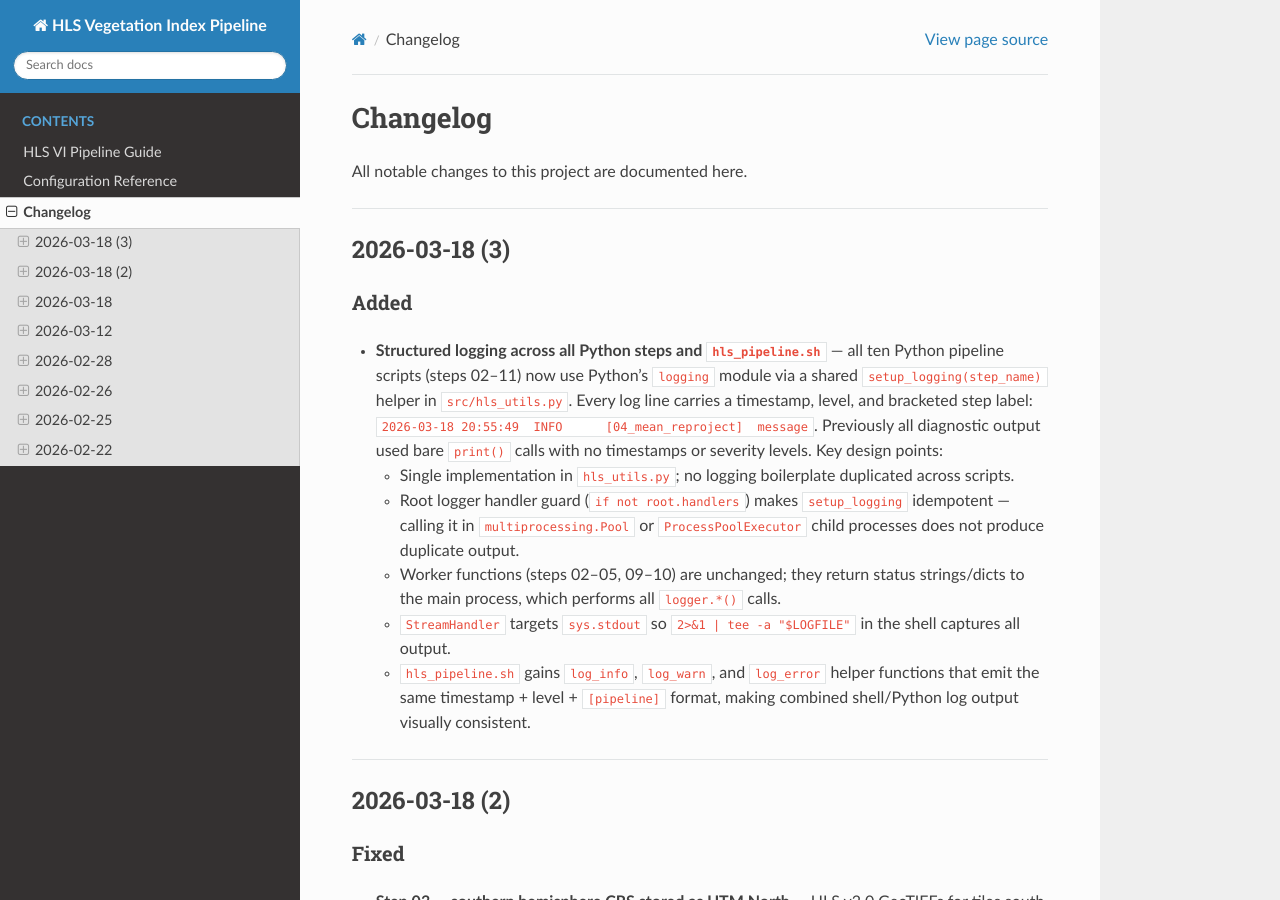
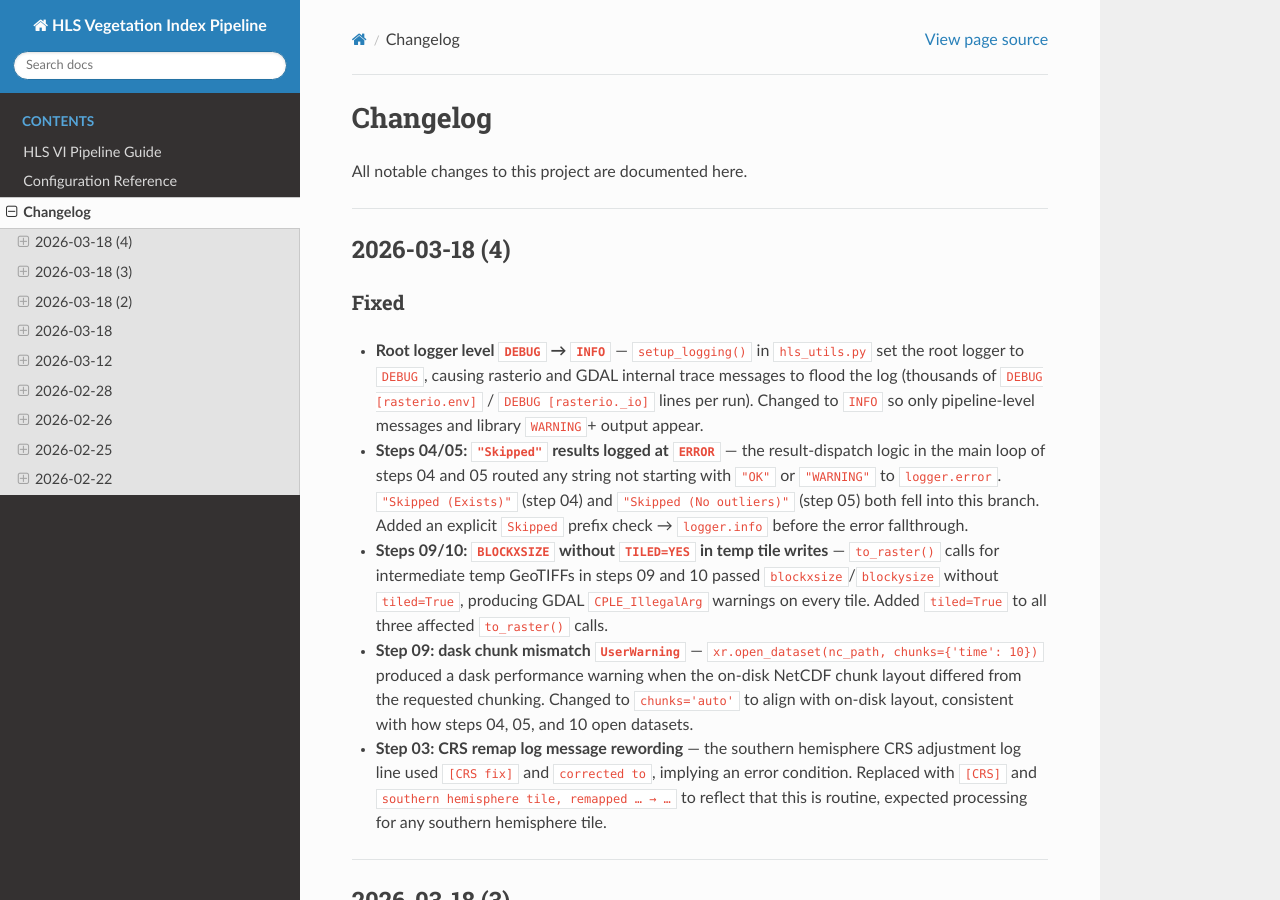
Before and after one commit to stephenconklin/HLS_VI_Pipeline, a Sphinx documentation site: the page built from docs/changelog.md, in a window 1280 px wide and 900 px high. Built offline with Sphinx 7.4.7 and the Read the Docs theme 3.1.0, drawn with Linux system fonts in a browser that asks for light colours.

Commit message:
docs: add changelog entry for 2026-03-18 (4) bug fixes

```diff
--- a/docs/changelog.md
+++ b/docs/changelog.md
@@ -1,6 +1,33 @@
 # Changelog
 
 All notable changes to this project are documented here.
+
+---
+
+## 2026-03-18 (4)
+
+### Fixed
+- **Root logger level `DEBUG` → `INFO`** — `setup_logging()` in `hls_utils.py` set the
+  root logger to `DEBUG`, causing rasterio and GDAL internal trace messages to flood the
+  log (thousands of `DEBUG [rasterio.env]` / `DEBUG [rasterio._io]` lines per run).
+  Changed to `INFO` so only pipeline-level messages and library `WARNING`+ output appear.
+- **Steps 04/05: `"Skipped"` results logged at `ERROR`** — the result-dispatch logic in
+  the main loop of steps 04 and 05 routed any string not starting with `"OK"` or
+  `"WARNING"` to `logger.error`. `"Skipped (Exists)"` (step 04) and
+  `"Skipped (No outliers)"` (step 05) both fell into this branch. Added an explicit
+  `Skipped` prefix check → `logger.info` before the error fallthrough.
+- **Steps 09/10: `BLOCKXSIZE` without `TILED=YES` in temp tile writes** — `to_raster()`
+  calls for intermediate temp GeoTIFFs in steps 09 and 10 passed `blockxsize`/`blockysize`
+  without `tiled=True`, producing GDAL `CPLE_IllegalArg` warnings on every tile. Added
+  `tiled=True` to all three affected `to_raster()` calls.
+- **Step 09: dask chunk mismatch `UserWarning`** — `xr.open_dataset(nc_path, chunks={'time': 10})`
+  produced a dask performance warning when the on-disk NetCDF chunk layout differed from
+  the requested chunking. Changed to `chunks='auto'` to align with on-disk layout,
+  consistent with how steps 04, 05, and 10 open datasets.
+- **Step 03: CRS remap log message rewording** — the southern hemisphere CRS adjustment
+  log line used `[CRS fix]` and `corrected to`, implying an error condition. Replaced
+  with `[CRS]` and `southern hemisphere tile, remapped … → …` to reflect that this is
+  routine, expected processing for any southern hemisphere tile.
 
 ---
 
```
